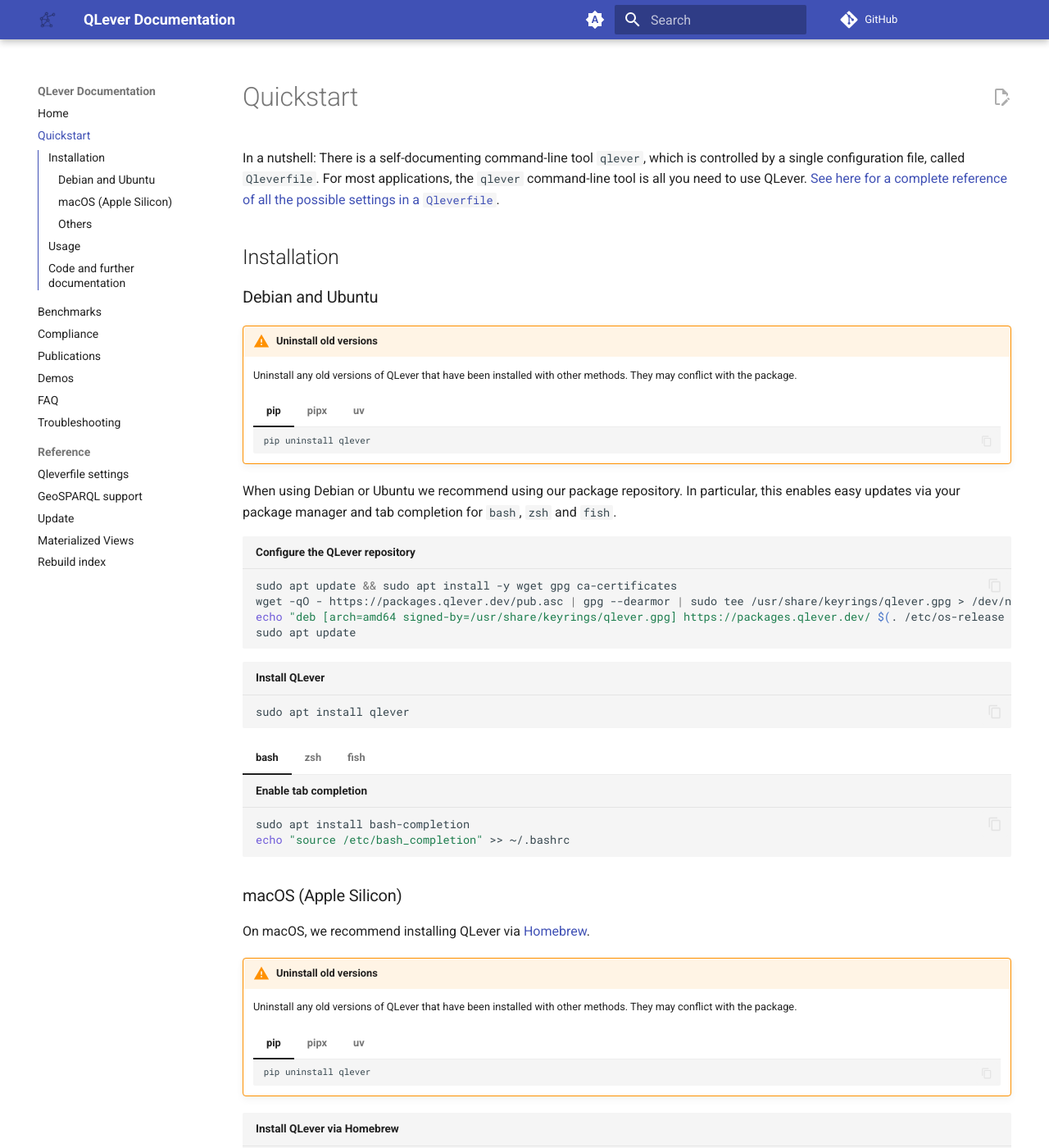
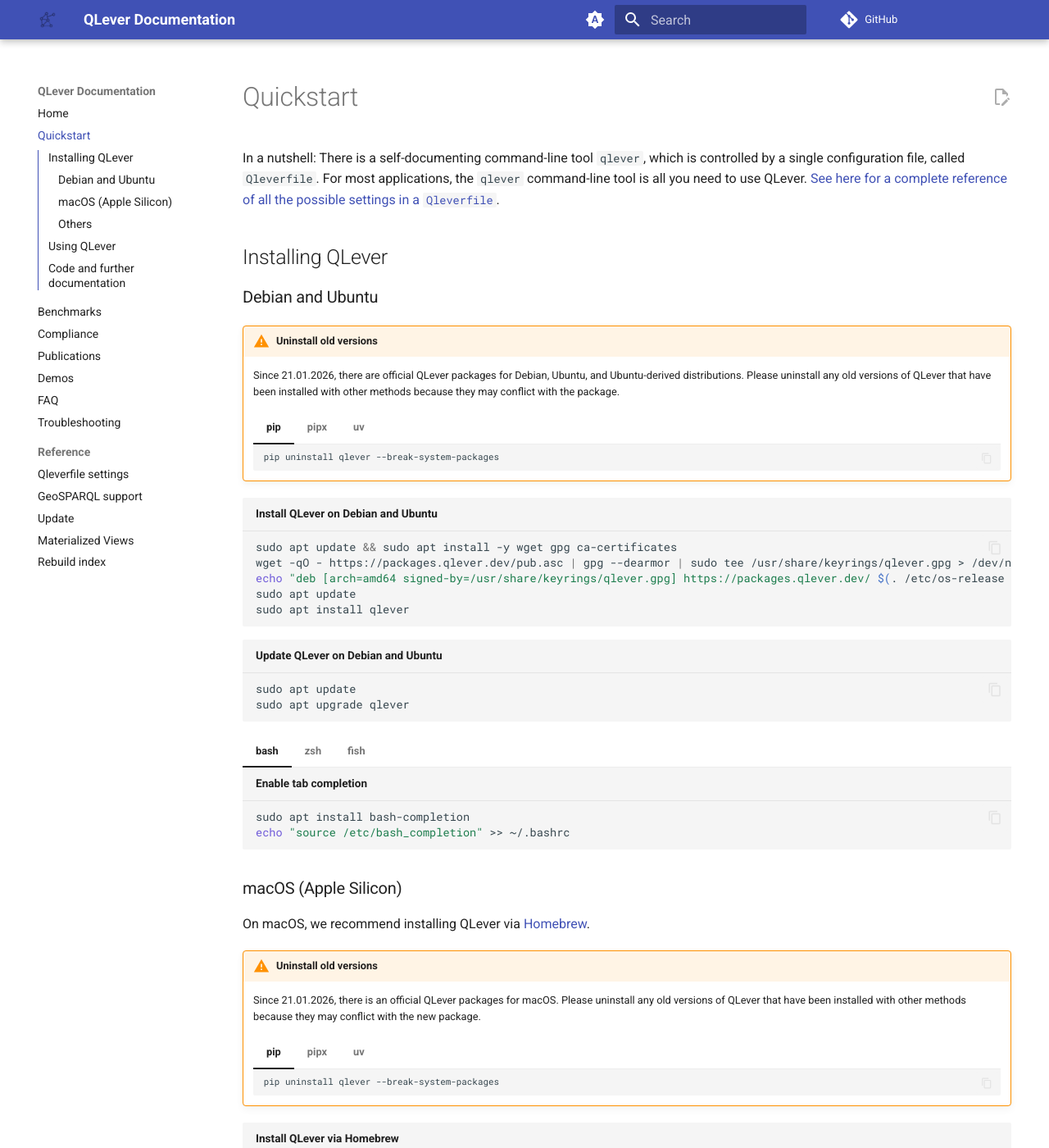
Before and after one commit to qlever-dev/qlever-docs, an MkDocs documentation site: the page built from docs/quickstart.md, in a window 1280 px wide and 1400 px high. Shown: the whole window at 82% size. Built offline with MkDocs 1.6.1 and Material for MkDocs 9.7.7, drawn with Linux system fonts in a browser that asks for light colours; plug-ins that fetch from the network failed and are left out; comment, search, counter and statistics services are not loaded; the version menu is left out; some of the changed text lies outside the part shown.

Commit message:
Changes from 1-1-1 of Tanmay, Julian, and Hannah

````diff
--- a/docs/quickstart.md
+++ b/docs/quickstart.md
@@ -5,15 +5,15 @@ tool `qlever`, which is controlled by a single configuration file, called
 `Qleverfile`. For most applications, the `qlever` command-line tool is all you
 need to use QLever. [See here for a complete reference of all the possible settings in a `Qleverfile`](qleverfile.md).
 
-## Installation
+## Installing QLever
 
 ### Debian and Ubuntu
 
 !!! warning "Uninstall old versions"
-    Uninstall any old versions of QLever that have been installed with other methods. They may conflict with the package.
+    Since 21.01.2026, there are official QLever packages for Debian, Ubuntu, and Ubuntu-derived distributions. Please uninstall any old versions of QLever that have been installed with other methods because they may conflict with the package.
     === "pip"
         ```bash
-        pip uninstall qlever
+        pip uninstall qlever --break-system-packages
         ```
     === "pipx"
         ```bash
@@ -24,17 +24,17 @@ need to use QLever. [See here for a complete reference of all the possible setti
         uv tool uninstall qlever
         ```
 
-When using Debian or Ubuntu we recommend using our package repository. In particular, this enables easy updates via your package manager and tab completion for `bash`, `zsh` and `fish`.
-
-```bash title="Configure the QLever repository"
+```bash title="Install QLever on Debian and Ubuntu"
 sudo apt update && sudo apt install -y wget gpg ca-certificates
 wget -qO - https://packages.qlever.dev/pub.asc | gpg --dearmor | sudo tee /usr/share/keyrings/qlever.gpg > /dev/null
-echo "deb [arch=amd64 signed-by=/usr/share/keyrings/qlever.gpg] https://packages.qlever.dev/ $(. /etc/os-release && echo "$VERSION_CODENAME") main" | sudo tee /etc/apt/sources.list.d/qlever.list
+echo "deb [arch=amd64 signed-by=/usr/share/keyrings/qlever.gpg] https://packages.qlever.dev/ $(. /etc/os-release && echo "${UBUNTU_CODENAME:-$VERSION_CODENAME}") main" | sudo tee /etc/apt/sources.list.d/qlever.list
 sudo apt update
+sudo apt install qlever
 ```
 
-```bash title="Install QLever"
-sudo apt install qlever
+```bash title="Update QLever on Debian and Ubuntu"
+sudo apt update
+sudo apt upgrade qlever
 ```
 
 === "bash"
@@ -56,10 +56,10 @@ sudo apt install qlever
 On macOS, we recommend installing QLever via [Homebrew](https://brew.sh/).
 
 !!! warning "Uninstall old versions"
-    Uninstall any old versions of QLever that have been installed with other methods. They may conflict with the package.
+    Since 21.01.2026, there is an official QLever packages for macOS. Please uninstall any old versions of QLever that have been installed with other methods because they may conflict with the new package.
     === "pip"
         ```bash
-        pip uninstall qlever
+        pip uninstall qlever --break-system-packages
         ```
     === "pipx"
         ```bash
@@ -75,25 +75,46 @@ brew tap qlever-dev/qlever
 brew install qlever
 ```
 
+```bash title="Update QLever via Homebrew"
+brew update
+brew upgrade qlever
+```
+
 ### Others
 
 For any of the platforms not listed above you can install the `qlever` CLI tool using system independent methods. Note: QLever will be executed in a container which will come with a performance penalty.
 
 === "pip"
-    ``` bash
+    ``` bash title="Install QLever via pip"
     # inside a virtual environment
     pip install qlever
     ```
 === "pipx"
-    ``` bash
+    ``` bash title="Install QLever via pipx"
     pipx install qlever
     ```
 === "uv"
-    ```bash
-    uv tool install --upgrade qlever
+    ```bash title="Install QLever via uv"
+    uv tool install qlever
     ```
 
-## Usage
+<!-- Dummy HTML comment to prevent MkDocs from glueing the previous and next code block together -->
+
+=== "pip"
+    ``` bash title="Update QLever via pip"
+    # inside a virtual environment
+    pip uninstall qlever && pip install qlever
+    ```
+=== "pipx"
+    ``` bash title="Update QLever via pipx"
+    pipx upgrade qlever
+    ```
+=== "uv"
+    ```bash title="Install QLever via uv"
+    uv tool upgrade qlever
+    ```
+
+## Using QLever
 
 === "pip"
     ``` bash
````
